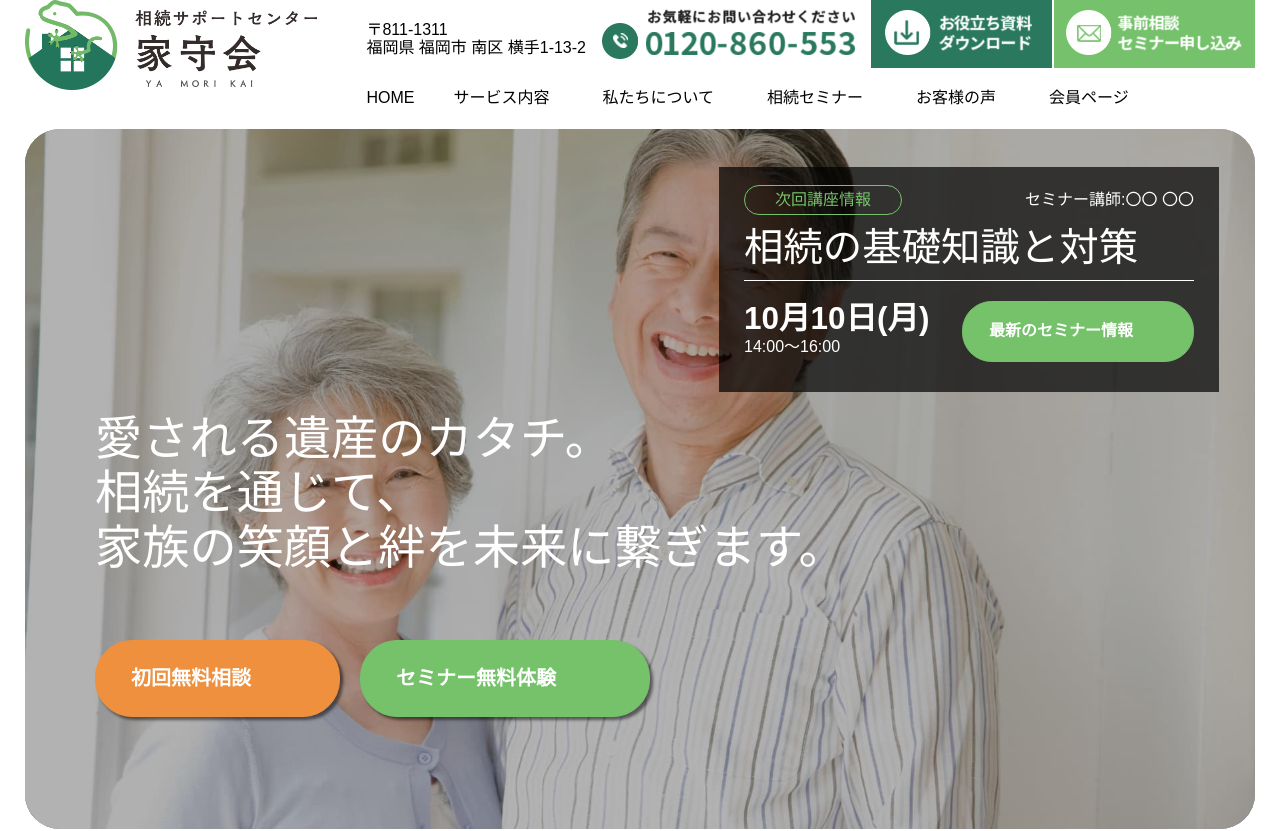
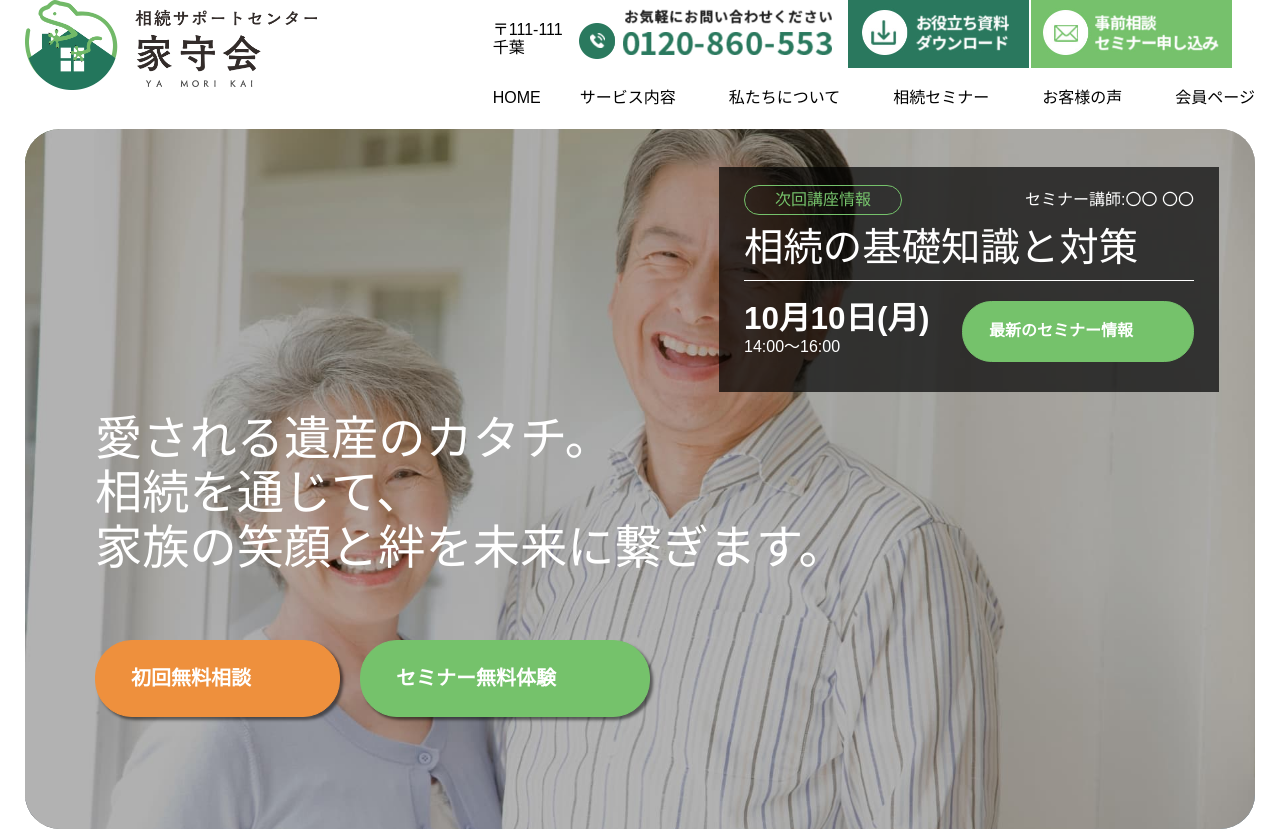
Before and after one commit to syuto-nonaka/test230618, a plain HTML site: page index.html in a window 1280 px wide. Shown: the top 831 px of the page. Drawn offline with nearby package versions, Linux system fonts and the light colour scheme.

Commit message:
3回目のコミット

```diff
--- a/index.html
+++ b/index.html
@@ -40,8 +40,8 @@
       <div class="header__menu">
         <div class="header__head">
           <div class="header__address">
-            〒811‐1311<br>
-            福岡県 福岡市 南区 横手1-13-2
+            〒111-111<br>
+            千葉
           </div>
           <div class="header__tel">
             <a href="">
@@ -189,7 +189,7 @@
         <div class="inner">
           <div class="service__title">
             <h2 class="service__titleJa">
-              わたしたちのサービステスト
+              わたしたちのサービステスト2
             </h2>
             <p class="service__titleEn">
               Service
```
